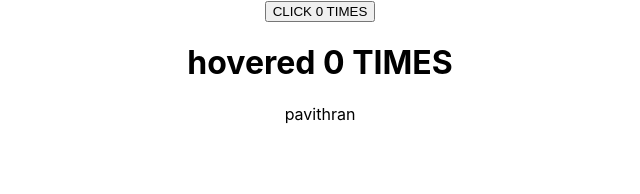
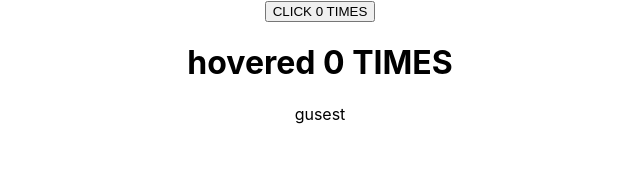
Before and after one commit to pop-dev5016/code-evolution-react, a React (Create React App) app: page / in a window 1280 px wide. Shown: the top 194 px of the page, without its empty margins (320-960 px from the left). Built offline with nearby package versions, Linux system fonts and the light colour scheme.

Commit message:
passing parameter

```diff
--- a/src/App.js
+++ b/src/App.js
@@ -16,7 +16,7 @@ class App extends Component {
     <div className="App">
       <ClickCounter2></ClickCounter2>
       <HoverCounter2></HoverCounter2>
-      <User name ={()=>"pavithran"}></User>
+      <User name ={(isloggedin)=>isloggedin?"pavithran":"gusest"}></User>
     </div>
   );
 }
--- a/src/User.js
+++ b/src/User.js
@@ -4,7 +4,7 @@
    render() {
      return (
        <div>
-         {this.props.name()}
+         {this.props.name(false)}
        </div>
      )
    }
```
